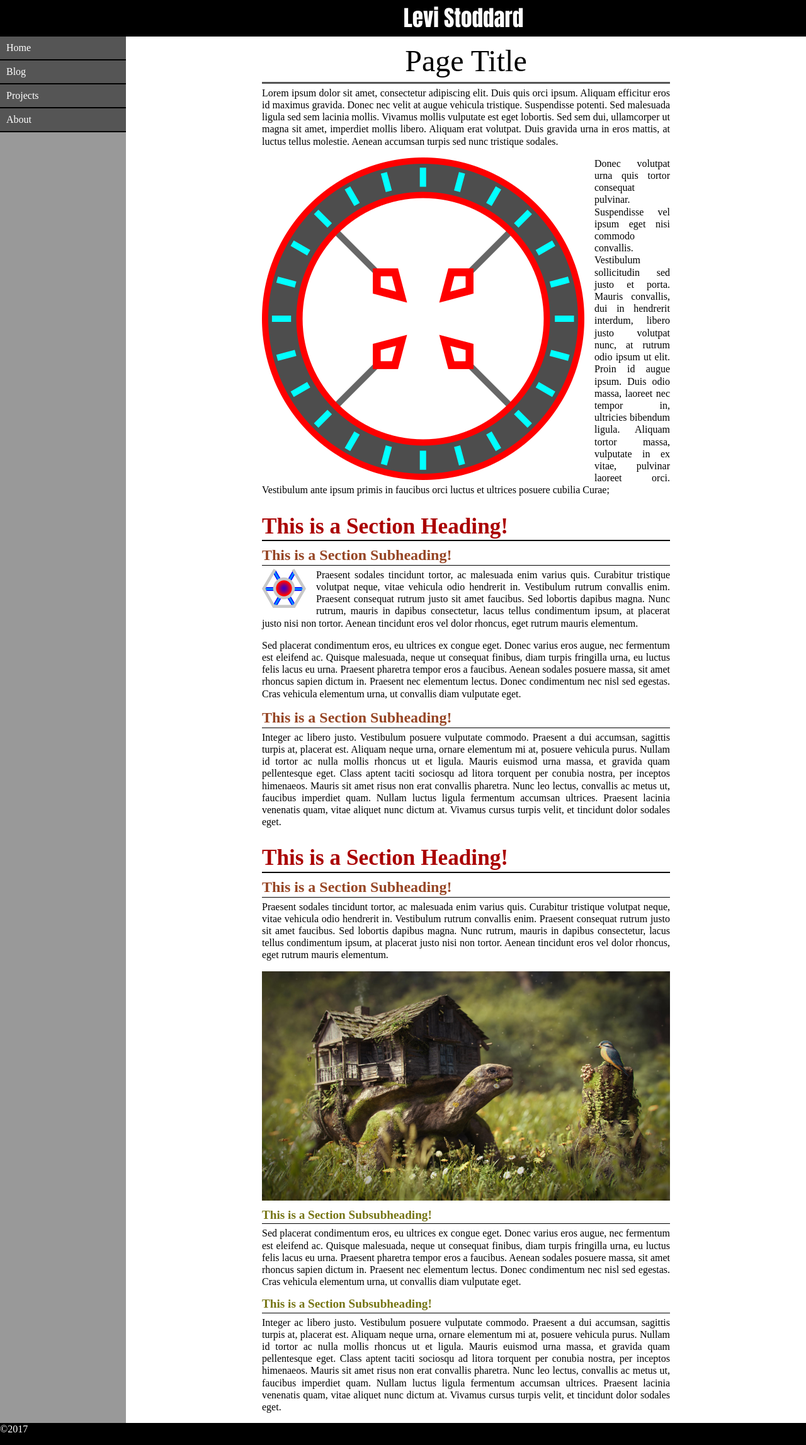
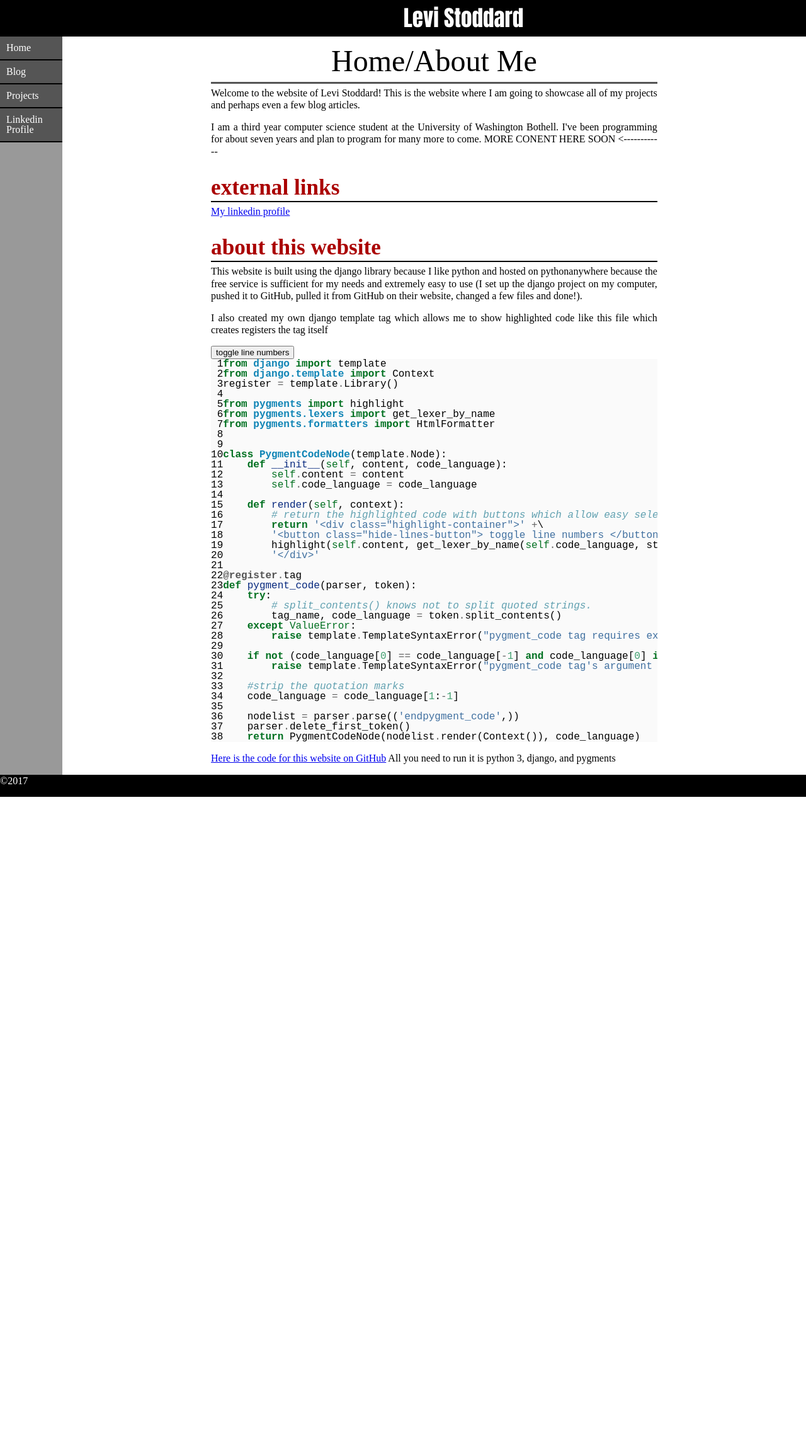
Before and after one commit to LinuxKid21/PersonalWebsite, a Django app: page / in a window 1280 px wide. Shown: the whole page at 63% size. After the commit the page ends 1265 px from the top, so only its background shows below. Run offline with Django 3.2, Linux system fonts and the light colour scheme.

Commit message:
fixed some issues with pygment, added the ability to hide lines of code and added a bunch to the home page

```diff
--- a/app/static/app/content/style.css
+++ b/app/static/app/content/style.css
@@ -185,13 +185,9 @@
 
 
 
-
-
-
-
-.linenodiv {background: #f0f0f0; border-right: 5px; border-style: solid; border-color: #f0f0f0; font-family: Liberation Mono, monospace;}
-.code {width: 100%; font-family: Liberation Mono, monospace;}
-.highlight {width: 100%; border-left: 5px; border-style: solid; border-color: #fafafa;}
+.highlight pre {overflow-x: auto; overflow-y: hidden; width: 100%; font-family: Liberation Mono, monospace;}
+.lineno {background: #f0f0f0; border-left: 5px; border-style: solid; border-color: #f0f0f0; font-family: Liberation Mono, monospace;}
+.highlight {width: 100%; }
 .highlight pre {width: 100%; margin-bottom: 1em; background: #fafafa; }
 .highlight pre .hll { background-color: #ffffcc }
 .highlight pre .c { color: #60a0b0; font-style: italic } /* Comment */
--- a/app/static/app/scripts/main.js
+++ b/app/static/app/scripts/main.js
@@ -1,7 +1,12 @@
 $(document).ready(function(){
+    // add slide show functionality
+    // this works by finding all containers called '.slideshow' and gathering
+    // all the children images into the slide show. The buttons in this
+    // container called '.leftButton' and '.rightButton' shift the slide show
+    // left or right accordingly
     function getFunctions(slideDiv) {
         var index = 0
-        var images = slideDiv.find($("img"))
+        var images = slideDiv.find("img")
 
 
         return {
@@ -32,11 +37,25 @@
         })
     })
 
+    // finally hide/unhide the appropriate images
     slideFunctions.forEach(function(item, index) {
         item.display()
-        item.slide(1)
-        item.slide(1)
-        item.slide(1)
-        item.display()
+    })
+
+
+
+
+    // add the ability to hide line numbers in code segments
+    $(".hide-lines-button").each(function(index) {
+        var linesOn = true
+        this.onclick = function(){
+            if(linesOn) {
+                $(this).parent().find(".lineno").css( "display", "none" );
+                linesOn = false
+            } else {
+                $(this).parent().find(".lineno").css( "display", "inline" );
+                linesOn = true
+            }
+        }
     })
 })
--- a/app/templates/app/blog/0001.html
+++ b/app/templates/app/blog/0001.html
@@ -1,6 +1,5 @@
 {% extends "app/blog/blog_template.html" %}
 {% load static %}
-{% load pygment_code %}
 
 {% block blogContent %}
     <h1> Mnemonics </h1>
--- a/app/templates/app/main.html
+++ b/app/templates/app/main.html
@@ -20,7 +20,7 @@
                     <li><a href="{% url 'main' 'home.html' %}">Home</a></li>
                     <li><a href="{% url 'main' 'blog/index.html' %}">Blog</a></li>
                     <li><a href="{% url 'main' 'project_index.html' %}">Projects</a></li>
-                    <li><a href="{% url 'main' 'about.html' %}">About</a></li>
+                    <li><a href="https://www.linkedin.com/in/levistoddard/">Linkedin Profile</a></li>
                 </ul>
                 <div class = "content">
                     <div class = "centered-content">
--- a/app/templates/app/pages/home.html
+++ b/app/templates/app/pages/home.html
@@ -1,56 +1,71 @@
 {% extends "app/main.html" %}
 {% load static %}
+{% load pygment_code %}
 {% block content %}
-    <p class = "page-title">Page Title</p>
+    <p class = "page-title"> Home/About Me </p>
     <p>
-        Lorem ipsum dolor sit amet, consectetur adipiscing elit. Duis quis orci ipsum. Aliquam efficitur eros id maximus gravida. Donec nec velit at augue vehicula tristique. Suspendisse potenti. Sed malesuada ligula sed sem lacinia mollis. Vivamus mollis vulputate est eget lobortis. Sed sem dui, ullamcorper ut magna sit amet, imperdiet mollis libero. Aliquam erat volutpat. Duis gravida urna in eros mattis, at luctus tellus molestie. Aenean accumsan turpis sed nunc tristique sodales.
+        Welcome to the website of Levi Stoddard! This is the website where I am going to showcase all of my projects and perhaps even a few blog articles.
+    </p>
+    <p>
+        I am a third year computer science student at the University of Washington Bothell. I've been programming for about seven years and plan to program for many
+        more to come. MORE CONENT HERE SOON &lt;------------
     </p>
 
+    <h1> external links </h1>
+    <p><a href = "https://www.linkedin.com/in/levistoddard/"> My linkedin profile </a></p>
 
-    <img class = "img-left" src = "{% static 'app/images/CircleBoss.png' %}"/>
+    <h1> about this website </h1>
     <p>
-        Donec volutpat urna quis tortor consequat pulvinar. Suspendisse vel ipsum eget nisi commodo convallis. Vestibulum sollicitudin sed justo et porta. Mauris convallis, dui in hendrerit interdum, libero justo volutpat nunc, at rutrum odio ipsum ut elit. Proin id augue ipsum. Duis odio massa, laoreet nec tempor in, ultricies bibendum ligula. Aliquam tortor massa, vulputate in ex vitae, pulvinar laoreet orci. Vestibulum ante ipsum primis in faucibus orci luctus et ultrices posuere cubilia Curae;
+        This website is built using the django library because I like python and
+        hosted on pythonanywhere because the free service is sufficient for my
+        needs and extremely easy to use (I set up the django project on my computer,
+        pushed it to GitHub, pulled it from GitHub on their website, changed a few files and done!).
     </p>
+    <p>
+        I also created my own django template tag which allows me to show highlighted code like this file which creates registers the tag itself
+        {% pygment_code 'python' %}
+from django import template
+from django.template import Context
+register = template.Library()
+
+from pygments import highlight
+from pygments.lexers import get_lexer_by_name
+from pygments.formatters import HtmlFormatter
 
 
-    <h1>
-        This is a Section Heading!
-    </h1>
-    <h2>
-        This is a Section Subheading!
-    </h2>
-    <img class = "img-left" src = "{% static 'app/images/Teleporter.png' %}"/>
-    <p>
-        Praesent sodales tincidunt tortor, ac malesuada enim varius quis. Curabitur tristique volutpat neque, vitae vehicula odio hendrerit in. Vestibulum rutrum convallis enim. Praesent consequat rutrum justo sit amet faucibus. Sed lobortis dapibus magna. Nunc rutrum, mauris in dapibus consectetur, lacus tellus condimentum ipsum, at placerat justo nisi non tortor. Aenean tincidunt eros vel dolor rhoncus, eget rutrum mauris elementum.
-    </p><p>
-        Sed placerat condimentum eros, eu ultrices ex congue eget. Donec varius eros augue, nec fermentum est eleifend ac. Quisque malesuada, neque ut consequat finibus, diam turpis fringilla urna, eu luctus felis lacus eu urna. Praesent pharetra tempor eros a faucibus. Aenean sodales posuere massa, sit amet rhoncus sapien dictum in. Praesent nec elementum lectus. Donec condimentum nec nisl sed egestas. Cras vehicula elementum urna, ut convallis diam vulputate eget.
+class PygmentCodeNode(template.Node):
+    def __init__(self, content, code_language):
+        self.content = content
+        self.code_language = code_language
+
+    def render(self, context):
+        # return the highlighted code with buttons which allow easy selection
+        return '<div class="highlight-container">' +\
+        '<button class="hide-lines-button"> toggle line numbers </button>'+\
+        highlight(self.content, get_lexer_by_name(self.code_language, stripall=True), HtmlFormatter(linenos='inline')) +\
+        '</div>'
+
+@register.tag
+def pygment_code(parser, token):
+    try:
+        # split_contents() knows not to split quoted strings.
+        tag_name, code_language = token.split_contents()
+    except ValueError:
+        raise template.TemplateSyntaxError("pygment_code tag requires exactly one argument")
+
+    if not (code_language[0] == code_language[-1] and code_language[0] in ('"', "'")):
+        raise template.TemplateSyntaxError("pygment_code tag's argument should be in quotes")
+
+    #strip the quotation marks
+    code_language = code_language[1:-1]
+
+    nodelist = parser.parse(('endpygment_code',))
+    parser.delete_first_token()
+    return PygmentCodeNode(nodelist.render(Context()), code_language)
+
+        {% endpygment_code %}
     </p>
-    <h2>
-        This is a Section Subheading!
-    </h2><p>
-        Integer ac libero justo. Vestibulum posuere vulputate commodo. Praesent a dui accumsan, sagittis turpis at, placerat est. Aliquam neque urna, ornare elementum mi at, posuere vehicula purus. Nullam id tortor ac nulla mollis rhoncus ut et ligula. Mauris euismod urna massa, et gravida quam pellentesque eget. Class aptent taciti sociosqu ad litora torquent per conubia nostra, per inceptos himenaeos. Mauris sit amet risus non erat convallis pharetra. Nunc leo lectus, convallis ac metus ut, faucibus imperdiet quam. Nullam luctus ligula fermentum accumsan ultrices. Praesent lacinia venenatis quam, vitae aliquet nunc dictum at. Vivamus cursus turpis velit, et tincidunt dolor sodales eget.
-    </p>
+    <p><a href = "https://github.com/LinuxKid21/PersonalWebsite"> Here is the code for this website on GitHub</a> All you need to run it is python 3, django, and pygments</p>
 
 
-    <h1>
-        This is a Section Heading!
-    </h1>
-    <h2>
-        This is a Section Subheading!
-    </h2>
-    <p>
-        Praesent sodales tincidunt tortor, ac malesuada enim varius quis. Curabitur tristique volutpat neque, vitae vehicula odio hendrerit in. Vestibulum rutrum convallis enim. Praesent consequat rutrum justo sit amet faucibus. Sed lobortis dapibus magna. Nunc rutrum, mauris in dapibus consectetur, lacus tellus condimentum ipsum, at placerat justo nisi non tortor. Aenean tincidunt eros vel dolor rhoncus, eget rutrum mauris elementum.
-    </p>
-    <img src = "{% static 'app/images/turtle.jpg' %}"/>
-    <h3>
-        This is a Section Subsubheading!
-    </h3><p>
-        Sed placerat condimentum eros, eu ultrices ex congue eget. Donec varius eros augue, nec fermentum est eleifend ac. Quisque malesuada, neque ut consequat finibus, diam turpis fringilla urna, eu luctus felis lacus eu urna. Praesent pharetra tempor eros a faucibus. Aenean sodales posuere massa, sit amet rhoncus sapien dictum in. Praesent nec elementum lectus. Donec condimentum nec nisl sed egestas. Cras vehicula elementum urna, ut convallis diam vulputate eget.
-    </p>
-    <h3>
-        This is a Section Subsubheading!
-    </h3><p>
-        Integer ac libero justo. Vestibulum posuere vulputate commodo. Praesent a dui accumsan, sagittis turpis at, placerat est. Aliquam neque urna, ornare elementum mi at, posuere vehicula purus. Nullam id tortor ac nulla mollis rhoncus ut et ligula. Mauris euismod urna massa, et gravida quam pellentesque eget. Class aptent taciti sociosqu ad litora torquent per conubia nostra, per inceptos himenaeos. Mauris sit amet risus non erat convallis pharetra. Nunc leo lectus, convallis ac metus ut, faucibus imperdiet quam. Nullam luctus ligula fermentum accumsan ultrices. Praesent lacinia venenatis quam, vitae aliquet nunc dictum at. Vivamus cursus turpis velit, et tincidunt dolor sodales eget.
-    </p>
-
 {% endblock %}
--- a/app/templatetags/pygment_code.py
+++ b/app/templatetags/pygment_code.py
@@ -13,7 +13,11 @@
         self.code_language = code_language
 
     def render(self, context):
-        return highlight(self.content, get_lexer_by_name(self.code_language, stripall=True), HtmlFormatter(linenos=True))
+        # return the highlighted code with buttons which allow easy selection
+        return '<div class="highlight-container">' +\
+        '<button class="hide-lines-button"> toggle line numbers </button>'+\
+        highlight(self.content, get_lexer_by_name(self.code_language, stripall=True), HtmlFormatter(linenos='inline')) +\
+        '</div>'
 
 @register.tag
 def pygment_code(parser, token):
```
Also changed, not shown: app/templates/app/pages/about.html (deleted, +0 -7 lines).
